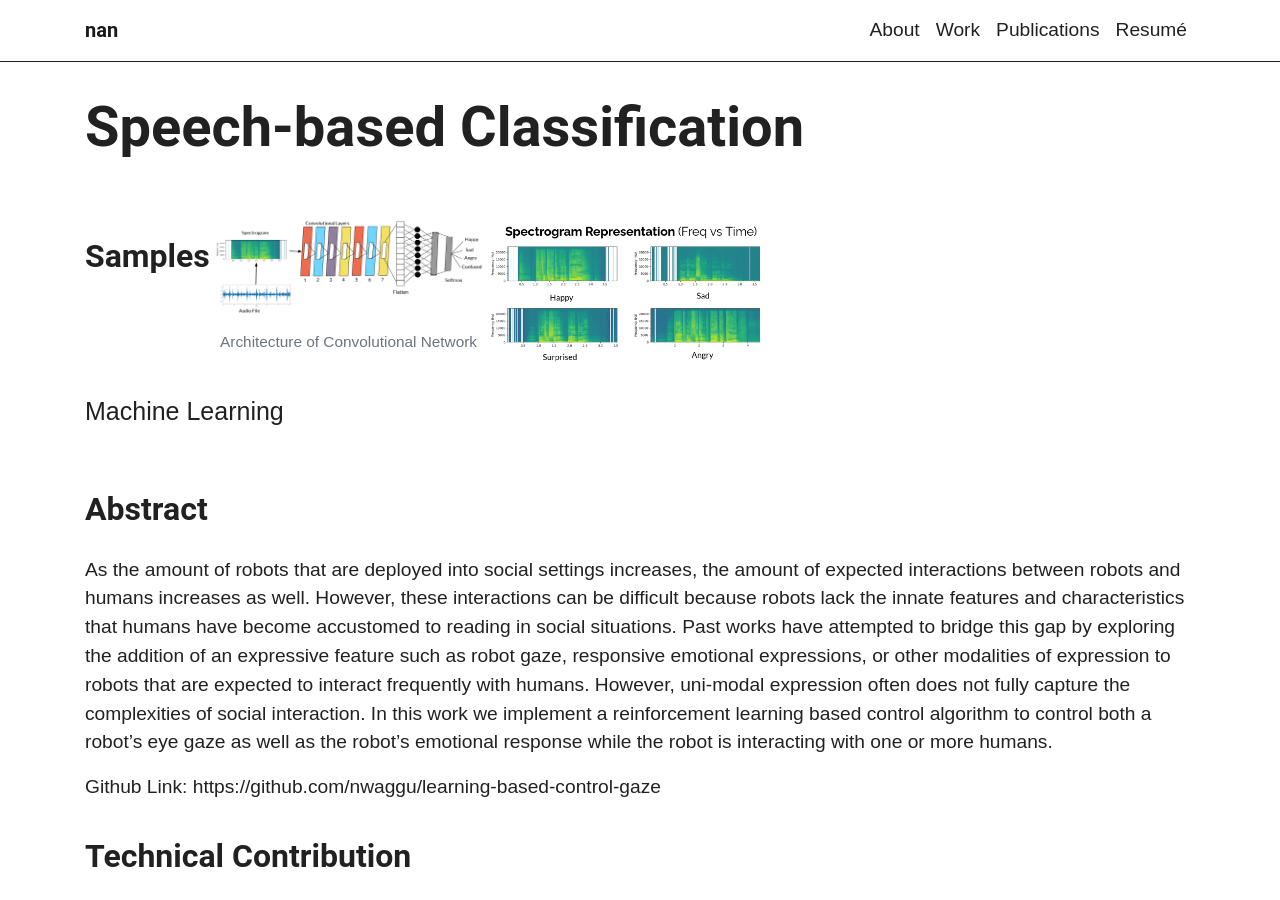
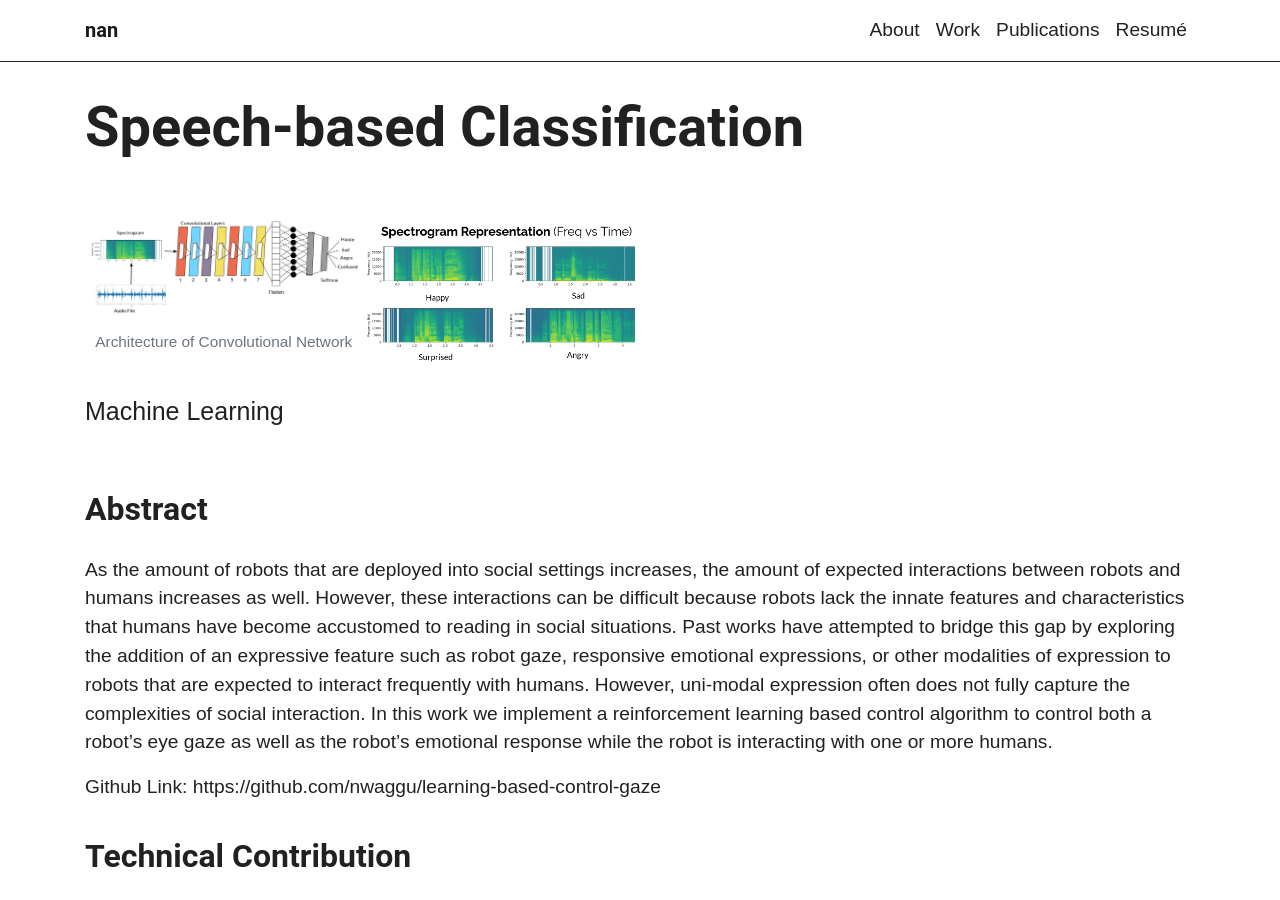
Before and after one commit to nnamd/nnamd.github.io, a Jekyll site: the page built from _work/abcd.md, in a window 1280 px wide and 900 px high. Built offline with Jekyll 4.4.1, drawn with Linux system fonts in a browser that asks for light colours.

Commit message:
Update work.html

```diff
--- a/_layouts/work.html
+++ b/_layouts/work.html
@@ -83,9 +83,9 @@ layout: work
     {% else %}
     <!-- Samples split layout (default) -->
     <div class="row mb-4 g-0" style="margin-left: 0; margin-right: 0;">
-      {% if page.samples-title %}
+      <!-- {% if page.samples-title %}
       <h2 class="mb-3">{{ page.samples-title }}</h2>
-      {% endif %}
+      {% endif %} -->
 
       <!-- Video on the left (double height) -->
       {% if has_videos %}
```
